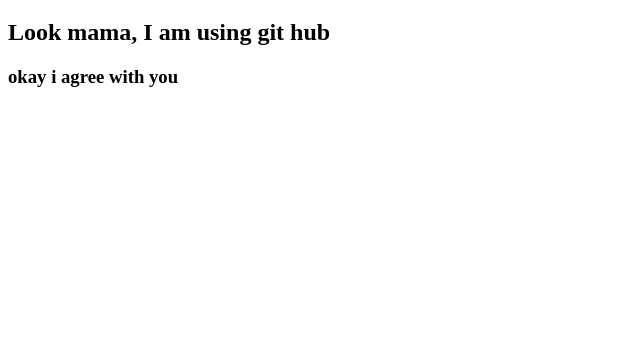
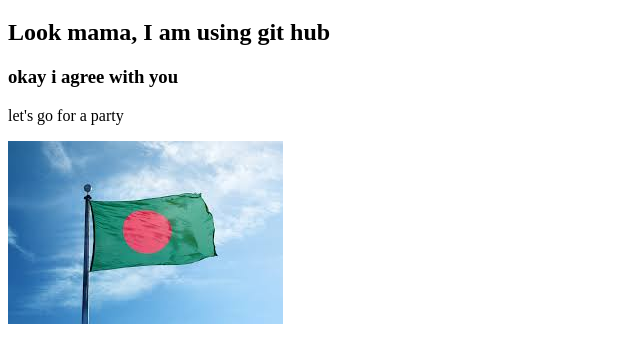
Before and after one commit to sajib-119/my-first-website2, a plain HTML site: page index.html in a window 1280 px wide. Shown: the part 61-424 px from the top of the page, without its empty margins (0-640 px from the left). Drawn offline with Linux system fonts and the light colour scheme.

Commit message:
banglasesh flag

```diff
--- a/index.html
+++ b/index.html
@@ -3,12 +3,14 @@
 <head>
     <meta charset="UTF-8">
     <meta name="viewport" content="width=device-width, initial-scale=1.0">
-    <title>Document</title>
+    <title>Ting Tang Tung</title>
 </head>
 <body>
     <h1>This is my first github project.</h1>
     <h2>Look mama, I am using git hub</h2>
     <h3>okay i agree with you</h3>
+    <p>let's go for a party</p>
+    <img src="flag.jpg" alt="">
 
 </body>
 </html>
```
Also changed, not shown: flag.jpg (added).
